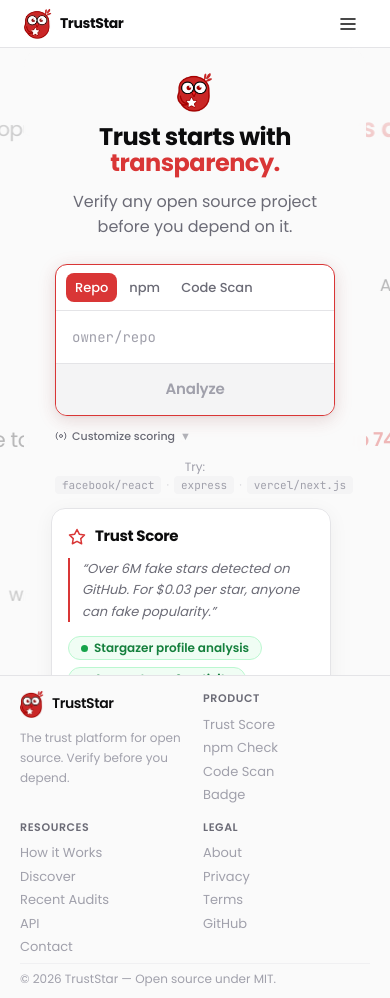
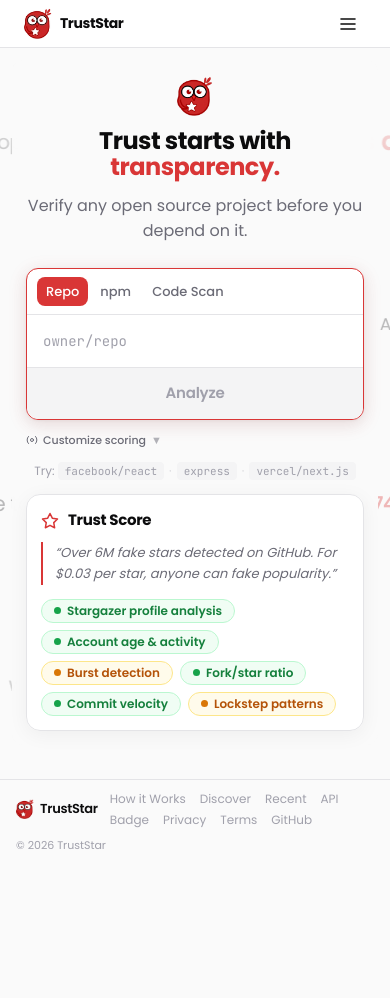
Before and after one commit to truststar-app/truststar, a Next.js app: page / in a window 390 px wide. After the commit the page ends 865 px from the top, so only its background shows below. Built offline with nearby package versions, Linux system fonts and the light colour scheme.

Commit message:
Responsive: slim footer to single bar, fix hero overflow on mobile

```diff
--- a/src/app/globals.css
+++ b/src/app/globals.css
@@ -399,40 +399,88 @@
   }
 }
 
+/* ─── Hero card & content responsive ─────────────────────────────────────────── */
+
+.hero-content-wrap {
+  padding: 20px 20px 8vh;
+}
+
+@media (max-width: 768px) {
+  .hero-content-wrap { padding: 16px 16px 5vh; }
+  .hero-card { padding: 20px 20px 18px !important; border-radius: 16px !important; }
+}
+
+@media (max-width: 480px) {
+  .hero-content-wrap { padding: 12px 12px 4vh; }
+  .hero-card { padding: 16px 14px 14px !important; border-radius: 12px !important; }
+}
+
 /* ─── Preview block mobile ────────────────────────────────────────────────────── */
 
 @media (max-width: 640px) {
   .preview-block {
-    padding: 16px !important;
-    margin-left: -4px !important;
-    margin-right: -4px !important;
+    padding: 14px 14px !important;
+    margin-left: 0 !important;
+    margin-right: 0 !important;
   }
 }
 
-/* ─── Footer grid ────────────────────────────────────────────────────────────── */
+/* ─── Footer compact ─────────────────────────────────────────────────────────── */
 
-.footer-grid {
+.footer-bar {
+  border-top: 1px solid var(--border);
+  padding: 10px 24px;
+}
+
+.footer-inner {
   max-width: var(--max-w);
   margin: 0 auto;
-  display: grid;
-  grid-template-columns: 1.6fr 1fr 1fr 1fr;
-  gap: 20px 32px;
+  display: flex;
+  align-items: center;
+  gap: 12px 20px;
+  flex-wrap: wrap;
 }
 
-@media (max-width: 900px) {
-  .footer-grid {
-    grid-template-columns: 1fr 1fr;
-    gap: 16px 24px;
-  }
-  footer { padding: 16px 24px 12px !important; }
+.footer-brand {
+  display: flex;
+  align-items: center;
+  gap: 6px;
+  text-decoration: none;
+  color: var(--text-primary);
+  font-weight: 600;
+  font-size: 13px;
+  letter-spacing: -0.3px;
+  flex-shrink: 0;
+}
+
+.footer-links {
+  display: flex;
+  align-items: center;
+  gap: 3px 14px;
+  flex-wrap: wrap;
+  flex: 1;
+}
+
+.footer-link {
+  font-size: 12px;
+  color: var(--text-tertiary);
+  text-decoration: none;
+  transition: color 0.12s;
+  white-space: nowrap;
+}
+.footer-link:hover { color: var(--text-primary); }
+
+.footer-copy {
+  font-size: 11px;
+  color: var(--text-tertiary);
+  flex-shrink: 0;
+  margin-left: auto;
 }
 
 @media (max-width: 640px) {
-  .footer-grid {
-    grid-template-columns: 1fr 1fr;
-    gap: 12px 16px;
-  }
-  footer { padding: 14px 20px 10px !important; }
+  .footer-bar { padding: 10px 16px 12px; }
+  .footer-inner { gap: 8px 12px; }
+  .footer-copy { margin-left: 0; width: 100%; }
 }
 
 /* ─── Badge page responsive ──────────────────────────────────────────────────── */
--- a/src/app/page.tsx
+++ b/src/app/page.tsx
@@ -579,12 +579,11 @@
           id="hero"
           style={{
             position: "relative",
-            overflow: "hidden",
             display: "flex",
             flexDirection: "column",
             alignItems: "center",
             background: "var(--bg-base)",
-            height: "calc(80vh - var(--header-h, 48px))",
+            minHeight: "calc(80vh - var(--header-h, 48px))",
           }}
         >
           {/* Phrase marquee — absolute background */}
@@ -610,11 +609,11 @@
 
           {/* Hero content */}
           <div
+            className="hero-content-wrap"
             style={{
               position: "relative",
               zIndex: 2,
               textAlign: "center",
-              padding: "0 24px 11vh",
               maxWidth: 960,
               width: "100%",
               flex: 1,
@@ -622,7 +621,7 @@
               alignItems: "center",
             }}
           >
-          <div style={{
+          <div className="hero-card" style={{
             textAlign: "center", maxWidth: 726, width: "100%", margin: "0 auto", flex: 1,
             background: "rgba(250,250,250,0.96)",
             backdropFilter: "blur(10px)",
--- a/src/components/Footer.tsx
+++ b/src/components/Footer.tsx
@@ -5,162 +5,42 @@
 
 const GH = "https://github.com/truststar-app/truststar";
 
+const LINKS = [
+  { href: "/how-it-works", label: "How it Works" },
+  { href: "/discover",     label: "Discover" },
+  { href: "/recent",       label: "Recent" },
+  { href: "/api-docs",     label: "API" },
+  { href: "/badge",        label: "Badge" },
+  { href: "/privacy",      label: "Privacy" },
+  { href: "/terms",        label: "Terms" },
+  { href: GH,              label: "GitHub", external: true },
+];
+
 export default function Footer() {
   return (
-    <footer
-      style={{
-        borderTop: "1px solid var(--border)",
-        padding: "clamp(8px, 1.6vh, 16px) 24px 6px",
-      }}
-    >
-      <div className="footer-grid">
-        {/* Brand */}
-        <div>
-          <Link
-            href="/"
-            style={{
-              display: "flex",
-              alignItems: "center",
-              gap: 8,
-              textDecoration: "none",
-              color: "var(--text-primary)",
-            }}
-          >
-            <Image
-              src="/30px-logo.webp"
-              alt="TrustStar"
-              width={24}
-              height={24}
-              style={{ flexShrink: 0 }}
-            />
-            <span style={{ fontWeight: 600, fontSize: 14, letterSpacing: "-0.4px" }}>
-              TrustStar
-            </span>
-          </Link>
-          <p
-            style={{
-              fontSize: 12,
-              color: "var(--text-tertiary)",
-              lineHeight: 1.7,
-              marginTop: 10,
-              maxWidth: 220,
-            }}
-          >
-            The trust platform for open source. Verify before you depend.
-          </p>
-        </div>
+    <footer className="footer-bar">
+      <div className="footer-inner">
+        <Link href="/" className="footer-brand">
+          <Image src="/30px-logo.webp" alt="TrustStar" width={18} height={18} />
+          <span>TrustStar</span>
+        </Link>
 
-        <FooterCol title="Product">
-          <FooterLink href="/">Trust Score</FooterLink>
-          <FooterLink href="/?mode=npm">npm Check</FooterLink>
-          <FooterLink href="/?mode=skill">Code Scan</FooterLink>
-          <FooterLink href="/badge">Badge</FooterLink>
-        </FooterCol>
+        <nav className="footer-links" aria-label="Footer navigation">
+          {LINKS.map(({ href, label, external }) =>
+            external ? (
+              <a key={href} href={href} target="_blank" rel="noopener noreferrer" className="footer-link">
+                {label}
+              </a>
+            ) : (
+              <Link key={href} href={href} className="footer-link">
+                {label}
+              </Link>
+            )
+          )}
+        </nav>
 
-        <FooterCol title="Resources">
-          <FooterLink href="/how-it-works">How it Works</FooterLink>
-          <FooterLink href="/discover">Discover</FooterLink>
-          <FooterLink href="/recent">Recent Audits</FooterLink>
-          <FooterLink href="/api-docs">API</FooterLink>
-          <FooterLink href="/how-it-works#contact">Contact</FooterLink>
-        </FooterCol>
-
-        <FooterCol title="Legal">
-          <FooterLink href="/about">About</FooterLink>
-          <FooterLink href="/privacy">Privacy</FooterLink>
-          <FooterLink href="/terms">Terms</FooterLink>
-          <FooterLink href={GH} external>GitHub</FooterLink>
-        </FooterCol>
-      </div>
-
-      <div
-        style={{
-          maxWidth: "var(--max-w)",
-          margin: "4px auto 0",
-          paddingTop: 6,
-          borderTop: "1px solid var(--border-subtle)",
-          display: "flex",
-          justifyContent: "space-between",
-          alignItems: "center",
-        }}
-      >
-        <span style={{ fontSize: 12, color: "var(--text-tertiary)" }}>
-          © 2026 TrustStar — Open source under MIT.
-        </span>
+        <span className="footer-copy">© 2026 TrustStar</span>
       </div>
     </footer>
   );
 }
-
-function FooterCol({ title, children }: { title: string; children: React.ReactNode }) {
-  return (
-    <div>
-      <div
-        style={{
-          fontSize: 11,
-          fontWeight: 600,
-          color: "var(--text-secondary)",
-          textTransform: "uppercase",
-          letterSpacing: "0.6px",
-          marginBottom: 6,
-        }}
-      >
-        {title}
-      </div>
-      {children}
-    </div>
-  );
-}
-
-function FooterLink({
-  href,
-  external,
-  children,
-}: {
-  href: string;
-  external?: boolean;
-  children: React.ReactNode;
-}) {
-  const style: React.CSSProperties = {
-    display: "block",
-    fontSize: 13,
-    color: "var(--text-tertiary)",
-    textDecoration: "none",
-    padding: "2px 0",
-    transition: "color 0.12s",
-  };
-
-  if (external) {
-    return (
-      <a
-        href={href}
-        target="_blank"
-        rel="noopener noreferrer"
-        style={style}
-        onMouseEnter={(e) => {
-          (e.currentTarget as HTMLElement).style.color = "var(--text-primary)";
-        }}
-        onMouseLeave={(e) => {
-          (e.currentTarget as HTMLElement).style.color = "var(--text-tertiary)";
-        }}
-      >
-        {children}
-      </a>
-    );
-  }
-
-  return (
-    <Link
-      href={href}
-      style={style}
-      onMouseEnter={(e) => {
-        (e.currentTarget as HTMLElement).style.color = "var(--text-primary)";
-      }}
-      onMouseLeave={(e) => {
-        (e.currentTarget as HTMLElement).style.color = "var(--text-tertiary)";
-      }}
-    >
-      {children}
-    </Link>
-  );
-}
```
